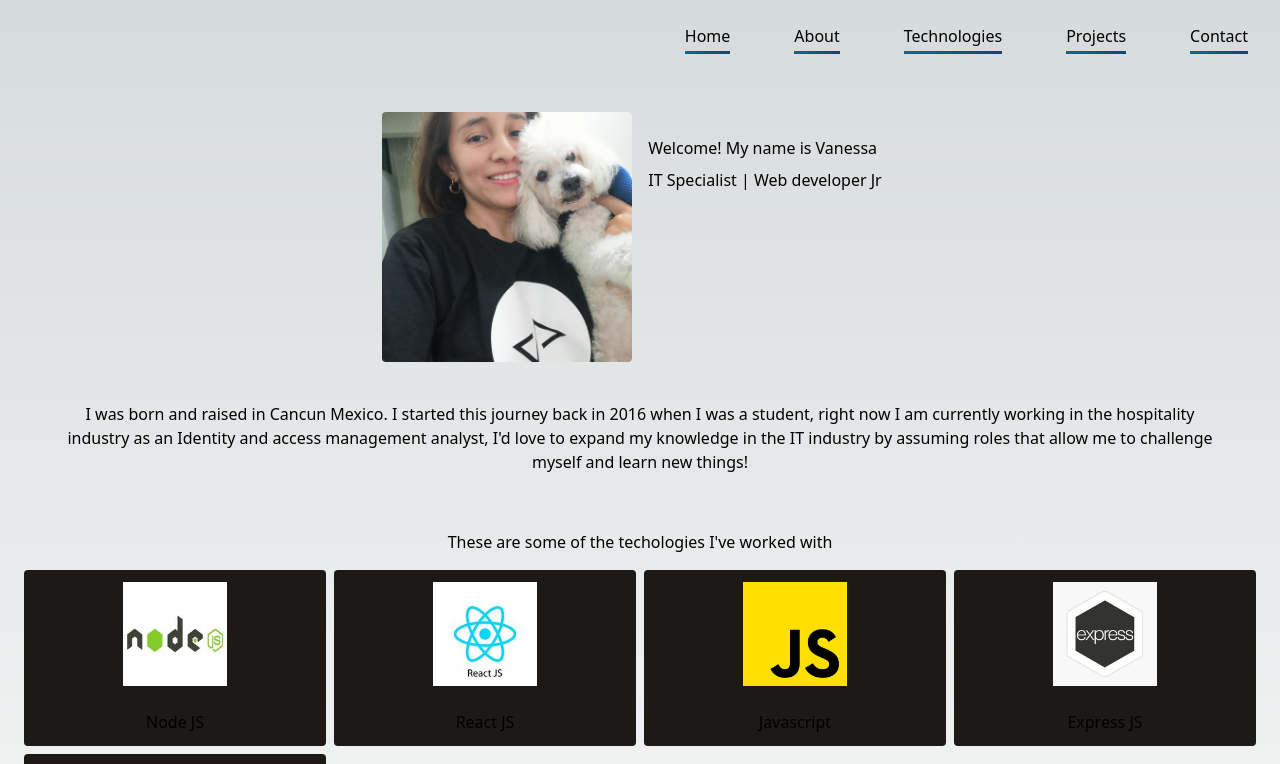
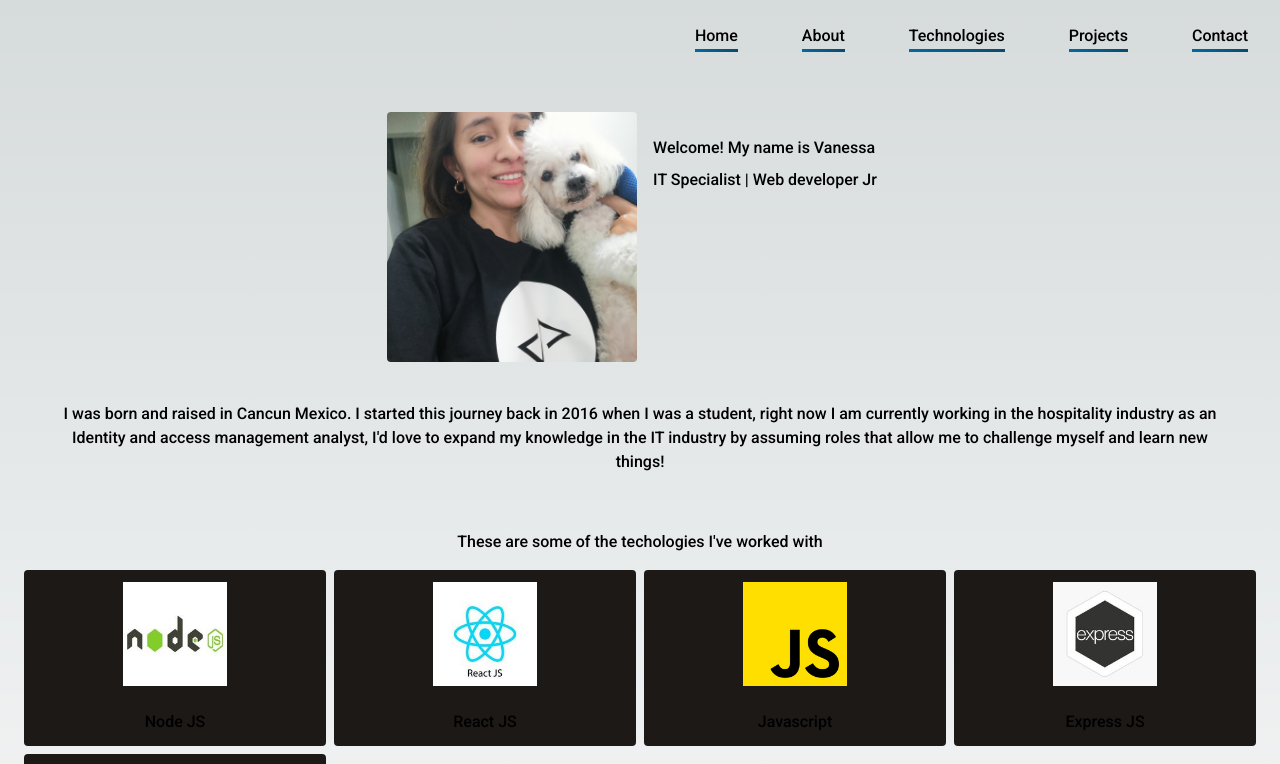
Before and after one commit to yosassenav/yosassenav, a Next.js app: page / in a window 1280 px wide. Shown: the top 764 px of the page. Built offline with nearby package versions, Linux system fonts and the light colour scheme.

Commit message:
chaning font in project

```diff
--- a/src/pages/_app.js
+++ b/src/pages/_app.js
@@ -1,5 +1,15 @@
 import "@/styles/globals.css";
+import { Roboto } from "next/font/google";
+
+const roboto = Roboto({
+  weight: "500",
+  subsets: ["latin"],
+});
 
 export default function App({ Component, pageProps }) {
-  return <Component>{pageProps}</Component>;
+  return (
+    <main className={roboto.className}>
+      <Component {...pageProps} />
+    </main>
+  );
 }
```
